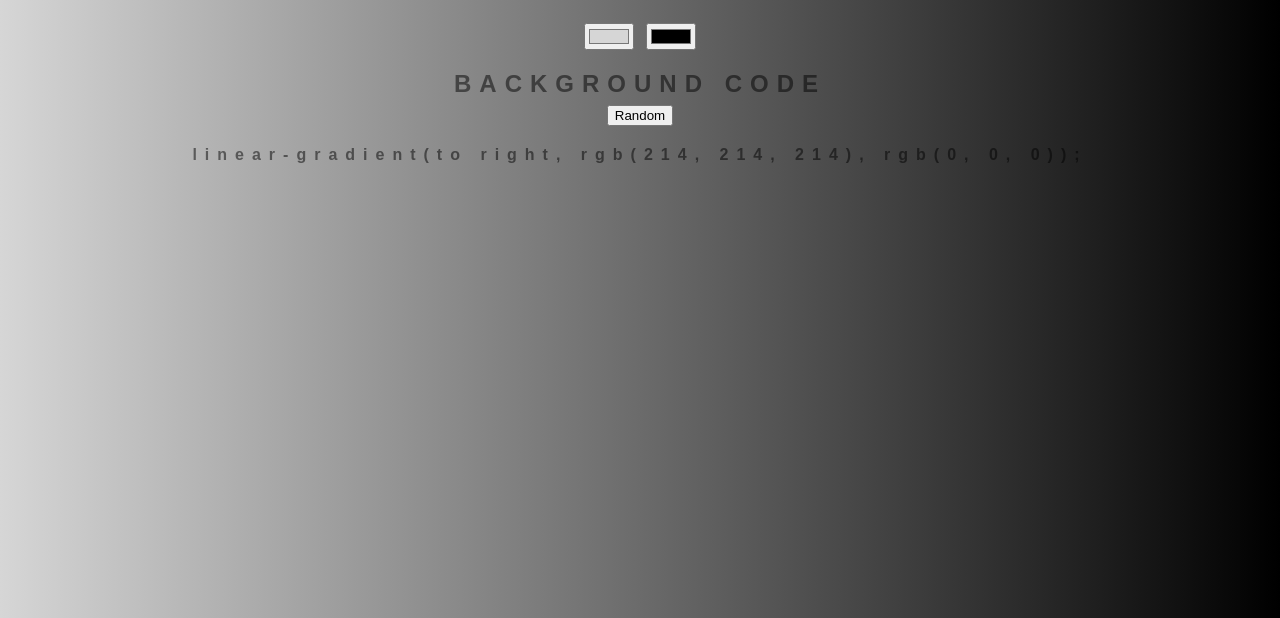
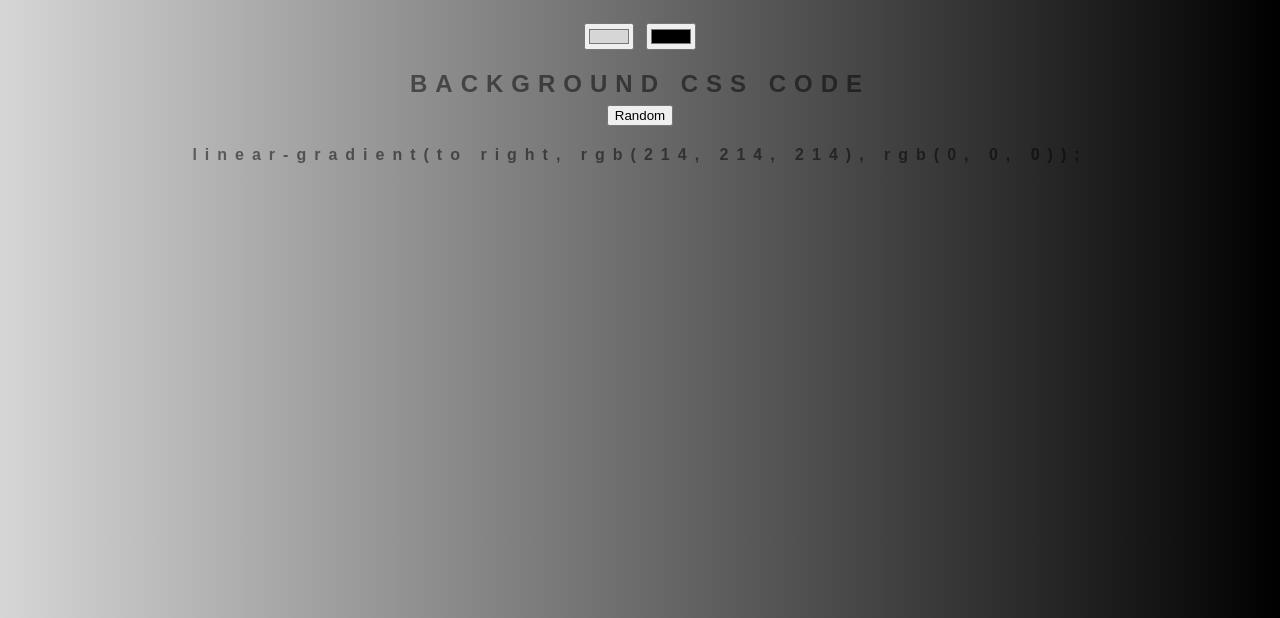
Before and after one commit to samabarker/backgroundgenerator, a plain HTML site: page index.html in a window 1280 px wide. Shown: the part 182-800 px from the top of the page. Drawn offline with Linux system fonts and the light colour scheme.

Commit message:
further changes

```diff
--- a/index.html
+++ b/index.html
@@ -9,7 +9,7 @@
             <input class = "color1" type = "color" name="color1" value = "#d6d6d6">
             <input class = "color2" type = "color" name="color2" value="#000000">
         <h2>
-            Background Code<br>
+            Background CSS Code<br>
             <button id="random">Random</button>
         </h2>
         <h3>
```
